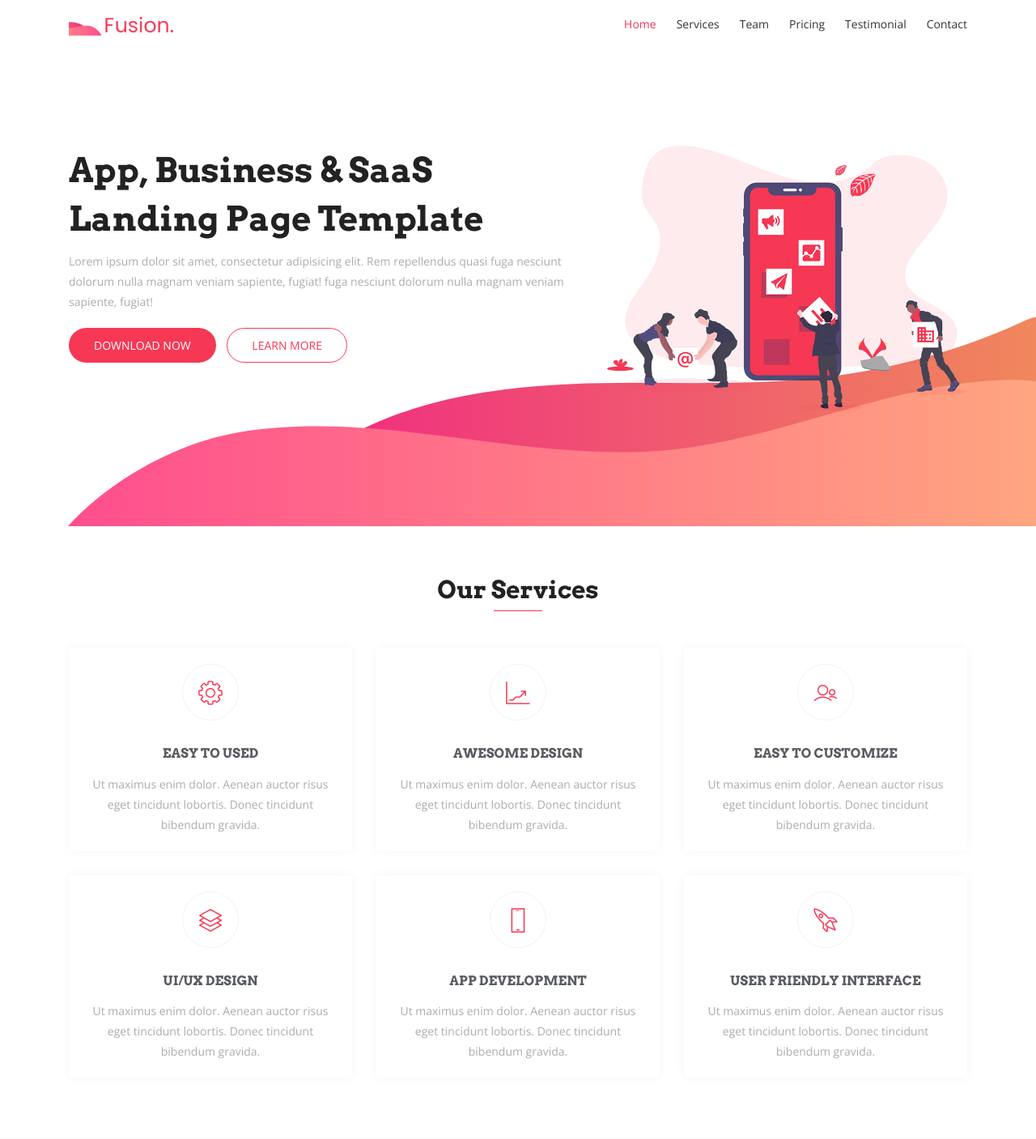
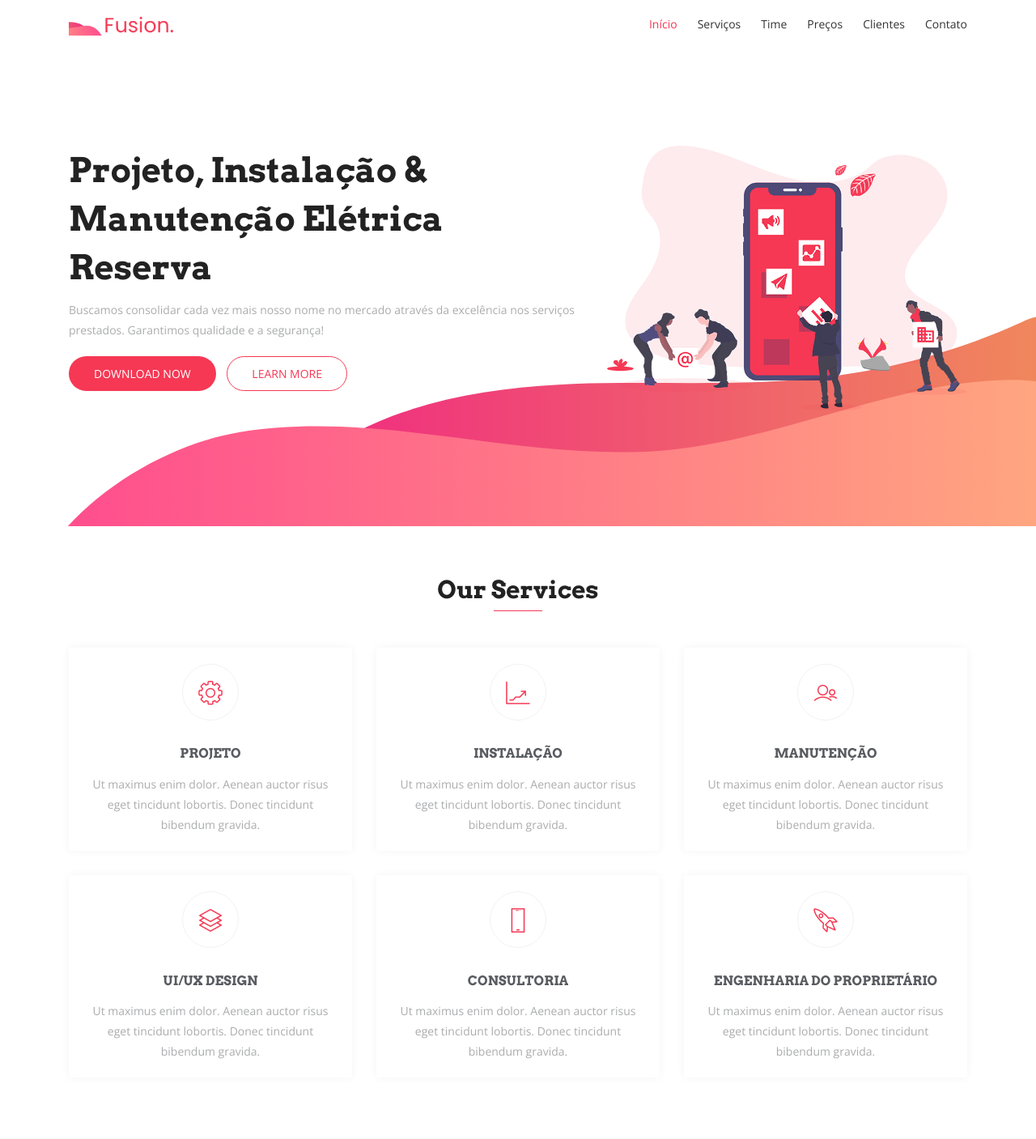
Before and after one commit to Fabiodevbh/fusion, a Django app: template template/index.html in a window 1280 px wide. Shown: the top 1407 px of the page at 81% size. Run offline with Django 3.2, Linux system fonts and the light colour scheme; the template is opened without the code that fills it, so the values that code supplies are empty; some libraries are stand-ins or nearby versions; some web fonts are replaced.

Commit message:
C026 - Edição pessoal

```diff
--- a/core/templates/base.html
+++ b/core/templates/base.html
@@ -6,7 +6,7 @@
     <meta charset="utf-8">
     <meta name="viewport" content="width=device-width, initial-scale=1, shrink-to-fit=no">
 
-    <title>Fusion</title>
+    <title>Carga Elétrica</title>
 
     <!-- Bootstrap CSS -->
     <link rel="stylesheet" href="{% static 'css/bootstrap.min.css' %}" >
@@ -40,32 +40,32 @@
             <ul class="navbar-nav mr-auto w-100 justify-content-end clearfix">
               <li class="nav-item active">
                 <a class="nav-link" href="#hero-area">
-                  Home
+                  Início
                 </a>
               </li>
               <li class="nav-item">
                 <a class="nav-link" href="#services">
-                  Services
+                  Serviços
                 </a>
               </li>
               <li class="nav-item">
                 <a class="nav-link" href="#team">
-                  Team
+                  Time
                 </a>
               </li>
               <li class="nav-item">
                 <a class="nav-link" href="#pricing">
-                  Pricing
+                  Preços
                 </a>
               </li>
               <li class="nav-item">
                 <a class="nav-link" href="#testimonial">
-                  Testimonial
+                  Clientes
                 </a>
               </li>
               <li class="nav-item">
                 <a class="nav-link" href="#contact">
-                  Contact
+                  Contato
                 </a>
               </li>
             </ul>
--- a/core/templates/contato.html
+++ b/core/templates/contato.html
@@ -2,7 +2,7 @@
 <section id="contact" class="section-padding bg-gray">
       <div class="container">
         <div class="section-header text-center">
-          <h2 class="section-title wow fadeInDown" data-wow-delay="0.3s">Countact Us</h2>
+          <h2 class="section-title wow fadeInDown" data-wow-delay="0.3s">Contato</h2>
           <div class="shape wow fadeInDown" data-wow-delay="0.3s"></div>
         </div>
         <div class="row contact-form-area wow fadeInUp" data-wow-delay="0.3s">
@@ -12,25 +12,25 @@
                 <div class="row">
                   <div class="col-md-6">
                     <div class="form-group">
-                      <input type="text" class="form-control" id="name" name="name" placeholder="Name" required data-error="Please enter your name">
+                      <input type="text" class="form-control" id="name" name="name" placeholder="Name" required data-error="Digite o seu nome">
                       <div class="help-block with-errors"></div>
                     </div>
                   </div>
                   <div class="col-md-6">
                     <div class="form-group">
-                      <input type="text" placeholder="Email" id="email" class="form-control" name="email" required data-error="Please enter your email">
+                      <input type="text" placeholder="Email" id="email" class="form-control" name="email" required data-error="Digite seu email">
                       <div class="help-block with-errors"></div>
                     </div>
                   </div>
                    <div class="col-md-12">
                     <div class="form-group">
-                      <input type="text" placeholder="Subject" id="msg_subject" class="form-control" required data-error="Please enter your subject">
+                      <input type="text" placeholder="Subject" id="msg_subject" class="form-control" required data-error="Digite o assunto">
                       <div class="help-block with-errors"></div>
                     </div>
                   </div>
                   <div class="col-md-12">
                     <div class="form-group">
-                      <textarea class="form-control" id="message" placeholder="Your Message" rows="7" data-error="Write your message" required></textarea>
+                      <textarea class="form-control" id="message" placeholder="Your Message" rows="7" data-error="Escreva sua mensagem" required></textarea>
                       <div class="help-block with-errors"></div>
                     </div>
                     <div class="submit-button text-left">
--- a/core/templates/equipe.html
+++ b/core/templates/equipe.html
@@ -2,7 +2,7 @@
 <section id="team" class="section-padding bg-gray">
       <div class="container">
         <div class="section-header text-center">
-          <h2 class="section-title wow fadeInDown" data-wow-delay="0.3s">Meet our team</h2>
+          <h2 class="section-title wow fadeInDown" data-wow-delay="0.3s">Conheça nosso time!</h2>
           <div class="shape wow fadeInDown" data-wow-delay="0.3s"></div>
         </div>
         <div class="row">
@@ -15,10 +15,10 @@
               </div>
               <div class="contetn">
                 <div class="info-text">
-                  <h3><a href="#">David Smith</a></h3>
-                  <p>Front-end Developer</p>
+                  <h3><a href="#">FÁBIO VAZ</a></h3>
+                  <p>Engenheiro Eletricista</p>
                 </div>
-                <p>Lorem ipsum dolor sit amet, consectetur adipisicing elit. Quod eos id officiis hic tenetur.</p>
+                <p>Projetos, instalação e manutenção</p>
                 <ul class="social-icons">
                   <li><a href="#"><i class="lni-facebook-filled" aria-hidden="true"></i></a></li>
                   <li><a href="#"><i class="lni-twitter-filled" aria-hidden="true"></i></a></li>
@@ -37,10 +37,10 @@
               </div>
               <div class="contetn">
                 <div class="info-text">
-                  <h3><a href="#">ERIC PETERSON</a></h3>
-                  <p>Product Designer</p>
+                  <h3><a href="#">LUCAS VIANNA</a></h3>
+                  <p>Engenheiro Eletricista</p>
                 </div>
-                <p>Lorem ipsum dolor sit amet, consectetur adipisicing elit. Quod eos id officiis hic tenetur.</p>
+                <p>Instalação e manutenção</p>
                 <ul class="social-icons">
                   <li><a href="#"><i class="lni-facebook-filled" aria-hidden="true"></i></a></li>
                   <li><a href="#"><i class="lni-twitter-filled" aria-hidden="true"></i></a></li>
@@ -59,10 +59,10 @@
               </div>
               <div class="contetn">
                 <div class="info-text">
-                  <h3><a href="#">DURWIN BABB</a></h3>
-                  <p>Lead Designer</p>
+                  <h3><a href="#">JOÃO CLÁUDIO</a></h3>
+                  <p>Engenheiro Eletricista</p>
                 </div>
-                <p>Lorem ipsum dolor sit amet, consectetur adipisicing elit. Quod eos id officiis hic tenetur.</p>
+                <p>Projetos</p>
                 <ul class="social-icons">
                   <li><a href="#"><i class="lni-facebook-filled" aria-hidden="true"></i></a></li>
                   <li><a href="#"><i class="lni-twitter-filled" aria-hidden="true"></i></a></li>
@@ -81,10 +81,10 @@
               </div>
               <div class="contetn">
                 <div class="info-text">
-                  <h3><a href="#">MARIJN OTTE</a></h3>
-                  <p>Lead Designer</p>
+                  <h3><a href="#">AFONSO JÚNIOR</a></h3>
+                  <p>Eletrotécnico (cursando eng. elétrica)</p>
                 </div>
-                <p>Lorem ipsum dolor sit amet, consectetur adipisicing elit. Quod eos id officiis hic tenetur.</p>
+                <p>Instalação e manutenção</p>
                 <ul class="social-icons">
                   <li><a href="#"><i class="lni-facebook-filled" aria-hidden="true"></i></a></li>
                   <li><a href="#"><i class="lni-twitter-filled" aria-hidden="true"></i></a></li>
--- a/core/templates/footer.html
+++ b/core/templates/footer.html
@@ -7,7 +7,7 @@
               <div class="widget">
                 <h3 class="footer-logo"><img src="{% static 'img/logo.png' %}" alt=""></h3>
                 <div class="textwidget">
-                  <p>Lorem ipsum dolor sit amet, consectetur adipiscing elit. Quisque lobortis tincidunt est, et euismod purus suscipit quis.</p>
+                  <p>Eletricidade é coisa séria! Contrate um profissional qualificado!</p>
                 </div>
                 <div class="social-icon">
                   <a class="facebook" href="#"><i class="lni-facebook-filled"></i></a>
--- a/core/templates/hero.html
+++ b/core/templates/hero.html
@@ -4,8 +4,8 @@
           <div class="row">
             <div class="col-lg-7 col-md-12 col-sm-12 col-xs-12">
               <div class="contents">
-                <h2 class="head-title">App, Business & SaaS<br>Landing Page Template</h2>
-                <p>Lorem ipsum dolor sit amet, consectetur adipisicing elit. Rem repellendus quasi fuga nesciunt dolorum nulla magnam veniam sapiente, fugiat! fuga nesciunt dolorum nulla magnam veniam sapiente, fugiat!</p>
+                <h2 class="head-title">Projeto, Instalação & Manutenção Elétrica<br>Reserva</h2>
+                <p>Buscamos consolidar cada vez mais nosso nome no mercado através da excelência nos serviços prestados. Garantimos qualidade e a segurança!</p>
                 <div class="header-button">
                   <a href="#" class="btn btn-common">Download Now</i></a>
                   <a href="#" class="btn btn-border video-popup">Learn More</i></a>
--- a/core/templates/servicos.html
+++ b/core/templates/servicos.html
@@ -14,7 +14,7 @@
                 <i class="lni-cog"></i>
               </div>
               <div class="services-content">
-                <h3><a href="#">Easy To Used</a></h3>
+                <h3><a href="#">Projeto</a></h3>
                 <p>Ut maximus enim dolor. Aenean auctor risus eget tincidunt lobortis. Donec tincidunt bibendum gravida. </p>
               </div>
             </div>
@@ -27,7 +27,7 @@
                 <i class="lni-stats-up"></i>
               </div>
               <div class="services-content">
-                <h3><a href="#">Awesome Design</a></h3>
+                <h3><a href="#">Instalação</a></h3>
                 <p>Ut maximus enim dolor. Aenean auctor risus eget tincidunt lobortis. Donec tincidunt bibendum gravida. </p>
               </div>
             </div>
@@ -40,7 +40,7 @@
                 <i class="lni-users"></i>
               </div>
               <div class="services-content">
-                <h3><a href="#">Easy To Customize</a></h3>
+                <h3><a href="#">Manutenção</a></h3>
                 <p>Ut maximus enim dolor. Aenean auctor risus eget tincidunt lobortis. Donec tincidunt bibendum gravida. </p>
               </div>
             </div>
@@ -66,7 +66,7 @@
                 <i class="lni-mobile"></i>
               </div>
               <div class="services-content">
-                <h3><a href="#">App Development</a></h3>
+                <h3><a href="#">Consultoria</a></h3>
                 <p>Ut maximus enim dolor. Aenean auctor risus eget tincidunt lobortis. Donec tincidunt bibendum gravida. </p>
               </div>
             </div>
@@ -79,7 +79,7 @@
                 <i class="lni-rocket"></i>
               </div>
               <div class="services-content">
-                <h3><a href="#">User Friendly interface</a></h3>
+                <h3><a href="#">Engenharia do Proprietário</a></h3>
                 <p>Ut maximus enim dolor. Aenean auctor risus eget tincidunt lobortis. Donec tincidunt bibendum gravida. </p>
               </div>
             </div>
```
